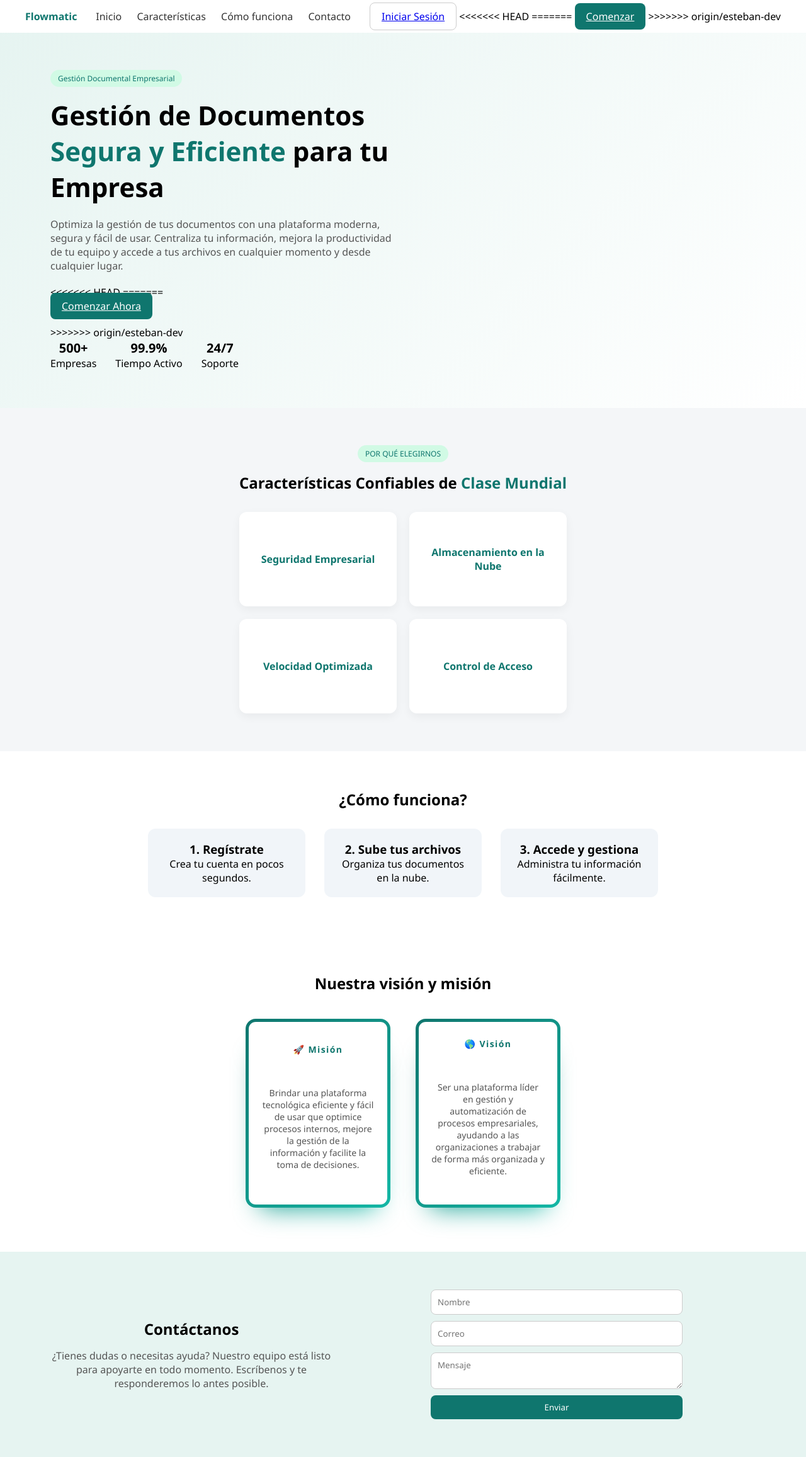
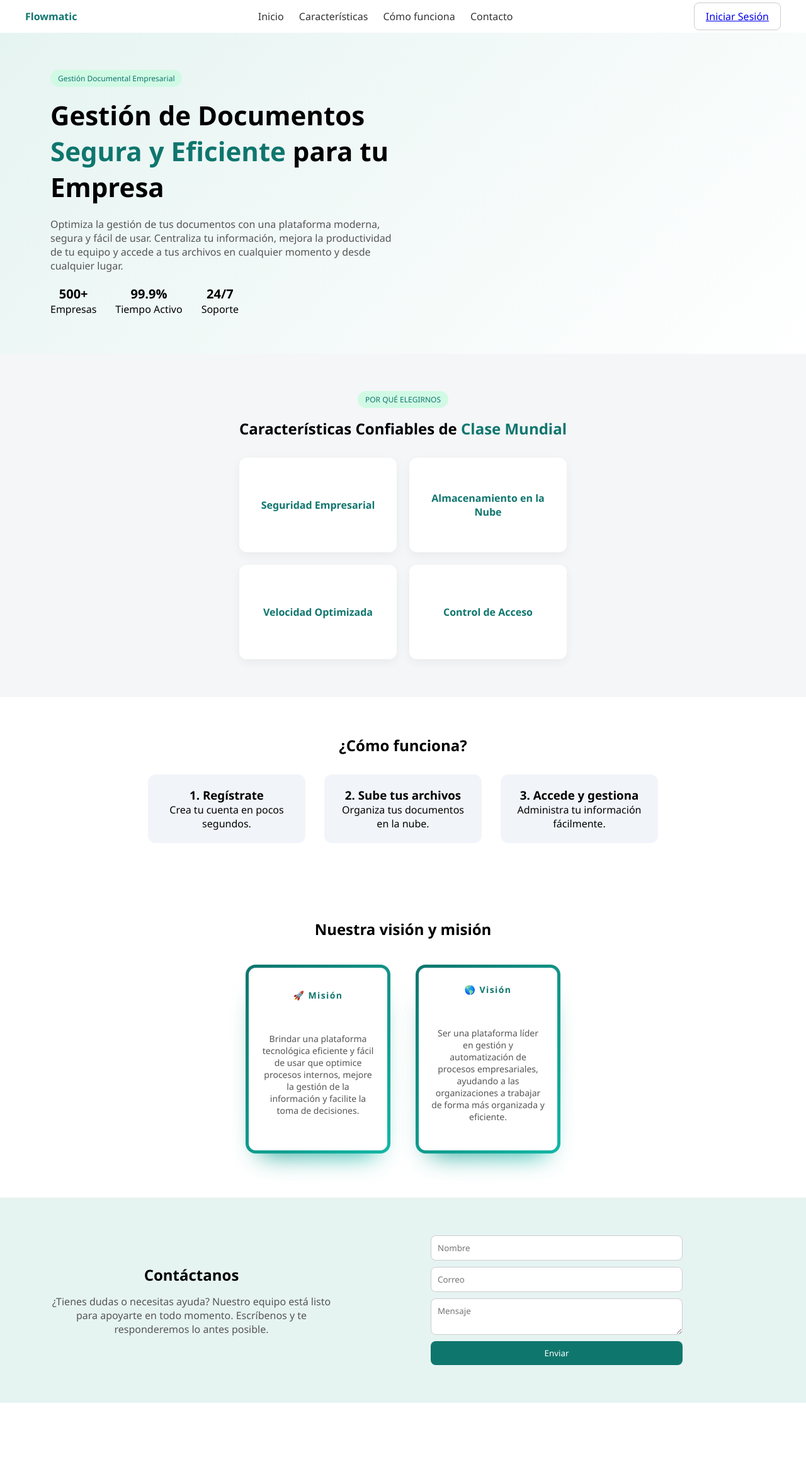
Before and after one commit to Shaggylinux/FlowMatic, a Spring Boot app: page /home in a window 1280 px wide. Shown: the whole page at 63% size. After the commit the page ends 2228 px from the top, so only its background shows below. Run offline with Spring Boot 4, Linux system fonts and the light colour scheme; some of the project's set-up classes (security, data sources, template engines, error pages and the like) are left out, and stand-ins take their place; grey boxes are pictures that could not be loaded.

Commit message:
Fix : Vista

```diff
--- a/src/main/resources/templates/home.html
+++ b/src/main/resources/templates/home.html
@@ -17,10 +17,6 @@
     </nav>
     <div class="nav-buttons">
         <a th:href="@{/login}" class="btn-outline">Iniciar Sesión</a>
-<<<<<<< HEAD
-=======
-        <a th:href="@{/registro/candidato}" class="btn-primary">Comenzar</a>
->>>>>>> origin/esteban-dev
     </div>
 </header>
 
@@ -40,12 +36,6 @@
             en cualquier momento y desde cualquier lugar.
         </p>
 
-<<<<<<< HEAD
-=======
-        <div class="hero-buttons">
-            <a th:href="@{/registro/candidato}" class="btn-primary">Comenzar Ahora</a>
-        </div>
->>>>>>> origin/esteban-dev
 
         <div class="stats">
             <div><strong>500+</strong><span>Empresas</span></div>
```
